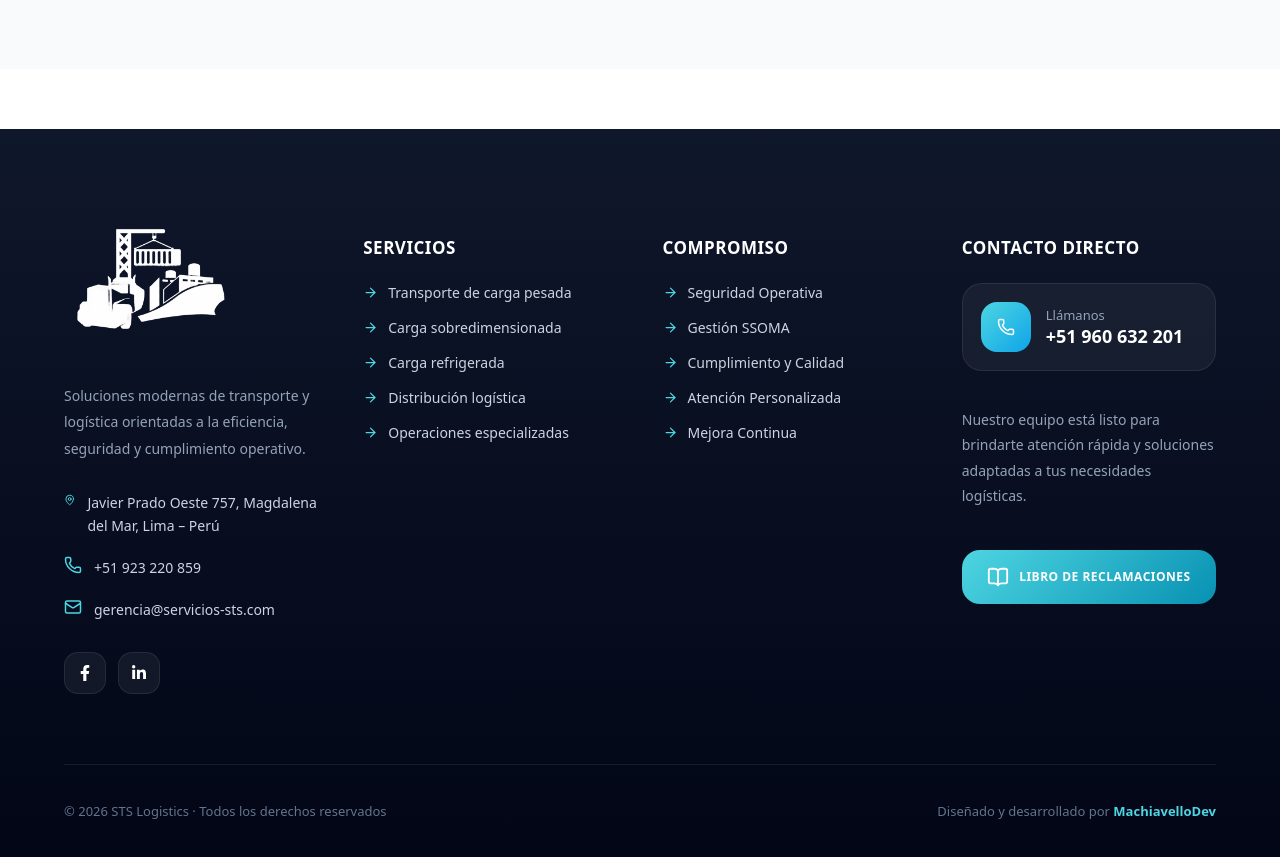
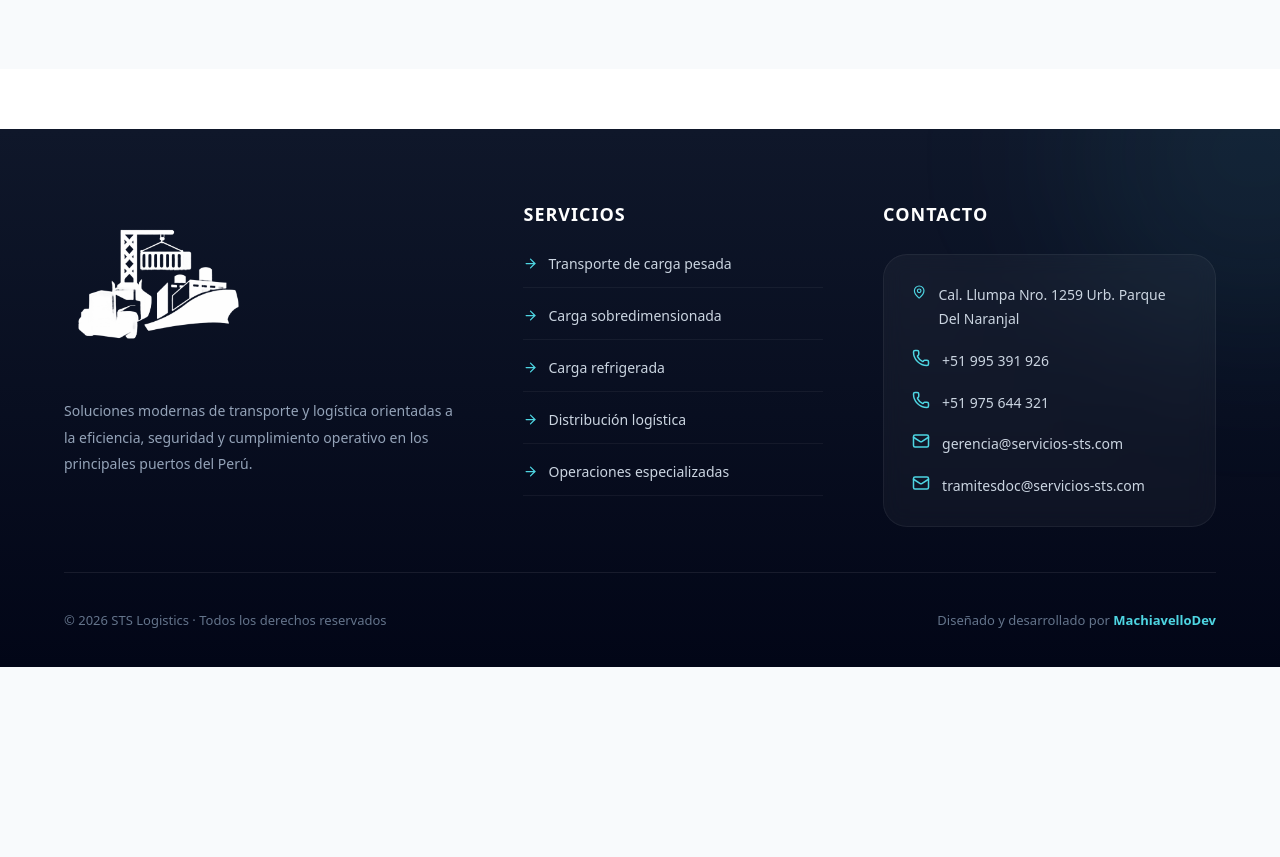
Before and after one commit to MisaelMach377/ServiciosSTS-PaginaWeb, a React (Vite) app: page /control360 in a window 1280 px wide. Shown: the part 3680-4537 px from the top of the page. After the commit the page ends 4347 px from the top, so only its background shows below. Built offline with nearby package versions, Linux system fonts and the light colour scheme.

Commit message:
Solo falta clientes

```diff
--- a/src/components/ContactoBanner.jsx
+++ b/src/components/ContactoBanner.jsx
@@ -61,7 +61,7 @@ const ContactoBanner = () => {
         <div style={styles.contactCards}>
           {/* PHONE */}
           <motion.a
-            href="tel:+51960632201"
+            href="tel:+51995391926"
             whileHover={{ scale: 1.03 }}
             whileTap={{ scale: 0.98 }}
             style={styles.phoneCard}
@@ -73,7 +73,7 @@ const ContactoBanner = () => {
             <div>
               <span style={styles.cardLabel}>LLÁMANOS</span>
 
-              <span style={styles.cardText}>+51 960 632 201</span>
+              <span style={styles.cardText}>+51 995 391 926</span>
             </div>
           </motion.a>
 
--- a/src/components/Footer.jsx
+++ b/src/components/Footer.jsx
@@ -1,8 +1,5 @@
 import React from "react";
-import { motion } from "framer-motion";
-import { MapPin, Phone, Mail, BookOpen, ArrowRight } from "lucide-react";
-
-import { FaFacebookF, FaLinkedinIn } from "react-icons/fa";
+import { MapPin, Phone, Mail, ArrowRight } from "lucide-react";
 
 import logoBlanco from "../assets/LogoBlanco_ServicioSts.png";
 
@@ -11,47 +8,21 @@ const Footer = () => {
 
   return (
     <footer id="contacto" style={styles.footer}>
+      <div style={styles.overlay}></div>
+
       <div style={styles.container}>
-        {/* LOGO + CONTACTO */}
-        <div style={styles.column}>
+        {/* IZQUIERDA */}
+        <div style={styles.brandColumn}>
           <img src={logoBlanco} alt="STS Logistics" style={styles.logo} />
 
           <p style={styles.description}>
             Soluciones modernas de transporte y logística orientadas a la
-            eficiencia, seguridad y cumplimiento operativo.
+            eficiencia, seguridad y cumplimiento operativo en los principales
+            puertos del Perú.
           </p>
-
-          <div style={styles.contactGroup}>
-            <div style={styles.contactItem}>
-              <MapPin size={18} color="#4ed5e2" />
-              <p style={styles.text}>
-                Javier Prado Oeste 757, Magdalena del Mar, Lima – Perú
-              </p>
-            </div>
-
-            <div style={styles.contactItem}>
-              <Phone size={18} color="#4ed5e2" />
-              <p style={styles.text}>+51 923 220 859</p>
-            </div>
-
-            <div style={styles.contactItem}>
-              <Mail size={18} color="#4ed5e2" />
-              <p style={styles.text}>gerencia@servicios-sts.com</p>
-            </div>
-          </div>
-
-          <div style={styles.socials}>
-            <SocialBtn>
-              <FaFacebookF />
-            </SocialBtn>
-
-            <SocialBtn>
-              <FaLinkedinIn />
-            </SocialBtn>
-          </div>
         </div>
 
-        {/* SERVICIOS */}
+        {/* CENTRO */}
         <div style={styles.column}>
           <h3 style={styles.title}>SERVICIOS</h3>
 
@@ -71,53 +42,46 @@ const Footer = () => {
           </ul>
         </div>
 
-        {/* COMPROMISO */}
+        {/* DERECHA */}
         <div style={styles.column}>
-          <h3 style={styles.title}>COMPROMISO</h3>
+          <h3 style={styles.title}>CONTACTO</h3>
 
-          <ul style={styles.list}>
-            {[
-              "Seguridad Operativa",
-              "Gestión SSOMA",
-              "Cumplimiento y Calidad",
-              "Atención Personalizada",
-              "Mejora Continua",
-            ].map((item) => (
-              <li key={item} style={styles.listItem}>
-                <ArrowRight size={15} color="#4ed5e2" />
-                {item}
-              </li>
-            ))}
-          </ul>
-        </div>
+          <div style={styles.infoBox}>
+            <div style={styles.contactItem}>
+              <MapPin size={18} color="#4ed5e2" />
 
-        {/* CONTACTO */}
-        <div style={styles.column}>
-          <h3 style={styles.title}>CONTACTO DIRECTO</h3>
-
-          <div style={styles.phoneCard}>
-            <div style={styles.phoneIcon}>
-              <Phone size={18} color="#fff" />
+              <p style={styles.text}>
+                Cal. Llumpa Nro. 1259 Urb. Parque Del Naranjal
+              </p>
             </div>
 
-            <div>
-              <p style={styles.phoneLabel}>Llámanos</p>
-              <span style={styles.phoneNumber}>+51 960 632 201</span>
+            <div style={styles.contactItem}>
+              <Phone size={18} color="#4ed5e2" />
+
+              <p style={styles.text}>+51 995 391 926</p>
+            </div>
+
+            <div style={styles.contactItem}>
+              <Phone size={18} color="#4ed5e2" />
+
+              <p style={styles.text}>+51 975 644 321</p>
+            </div>
+
+            <div style={styles.contactItem}>
+              <Mail size={18} color="#4ed5e2" />
+
+              <p style={styles.text}>gerencia@servicios-sts.com</p>
+            </div>
+
+            <div style={styles.contactItem}>
+              <Mail size={18} color="#4ed5e2" />
+
+              <p style={styles.text}>tramitesdoc@servicios-sts.com</p>
             </div>
           </div>
-
-          <p style={styles.consultText}>
-            Nuestro equipo está listo para brindarte atención rápida y
-            soluciones adaptadas a tus necesidades logísticas.
-          </p>
-
-          <motion.div whileHover={{ y: -4 }} style={styles.reclamaciones}>
-            <BookOpen size={22} color="#fff" />
-
-            <span style={styles.reclamasText}>LIBRO DE RECLAMACIONES</span>
-          </motion.div>
         </div>
       </div>
+
       {/* COPYRIGHT */}
       <div style={styles.bottomBar}>
         <p>© {anioActual} STS Logistics · Todos los derechos reservados</p>
@@ -138,32 +102,43 @@ const Footer = () => {
   );
 };
 
-const SocialBtn = ({ children }) => (
-  <motion.a
-    whileHover={{
-      y: -4,
-      backgroundColor: "#4ed5e2",
-    }}
-    href="#"
-    style={styles.socialIcon}
-  >
-    {children}
-  </motion.a>
-);
-
 const styles = {
   footer: {
+    position: "relative",
     background: "linear-gradient(to bottom, #0f172a 0%, #020617 100%)",
     color: "#fff",
-    padding: "90px 5% 25px 5%",
+    padding: "55px 5% 25px 5%",
+    overflow: "hidden",
+  },
+
+  overlay: {
+    position: "absolute",
+    top: "-150px",
+    right: "-150px",
+    width: "350px",
+    height: "350px",
+    background: "rgba(78,213,226,0.08)",
+    borderRadius: "50%",
+    filter: "blur(90px)",
   },
 
   container: {
-    maxWidth: "1250px",
+    position: "relative",
+    zIndex: 2,
+
+    maxWidth: "1280px",
     margin: "0 auto",
+
     display: "grid",
-    gridTemplateColumns: "repeat(auto-fit, minmax(250px, 1fr))",
-    gap: "45px",
+
+    gridTemplateColumns: "1.2fr 0.9fr 1fr",
+    gap: "60px",
+  },
+
+  brandColumn: {
+    display: "flex",
+    flexDirection: "column",
+    justifyContent: "center",
   },
 
   column: {
@@ -172,8 +147,8 @@ const styles = {
   },
 
   logo: {
-    width: "170px",
-    marginBottom: "24px",
+    width: "185px",
+    marginBottom: "28px",
     filter: "brightness(0) invert(1)",
   },
 
@@ -181,21 +156,26 @@ const styles = {
     color: "#94a3b8",
     lineHeight: "1.9",
     fontSize: "14px",
-    marginBottom: "28px",
+    maxWidth: "430px",
+  },
+
+  infoBox: {
+    background: "rgba(255,255,255,0.04)",
+    border: "1px solid rgba(255,255,255,0.06)",
+    borderRadius: "24px",
+    padding: "28px",
+    display: "flex",
+    flexDirection: "column",
+    gap: "18px",
+    backdropFilter: "blur(10px)",
   },
 
   title: {
-    fontSize: "17px",
+    fontSize: "18px",
     fontWeight: "800",
-    marginBottom: "24px",
-    letterSpacing: "0.5px",
+    marginBottom: "28px",
+    letterSpacing: "1px",
     color: "#fff",
-  },
-
-  contactGroup: {
-    display: "flex",
-    flexDirection: "column",
-    gap: "18px",
   },
 
   contactItem: {
@@ -211,113 +191,51 @@ const styles = {
     margin: 0,
   },
 
-  socials: {
-    display: "flex",
-    gap: "12px",
-    marginTop: "30px",
-  },
-
-  socialIcon: {
-    width: "42px",
-    height: "42px",
-    borderRadius: "14px",
-    background: "rgba(255,255,255,0.06)",
-    border: "1px solid rgba(255,255,255,0.08)",
-    display: "flex",
-    alignItems: "center",
-    justifyContent: "center",
-    color: "#fff",
-    cursor: "pointer",
-    transition: "0.3s ease",
-    textDecoration: "none",
-  },
-
   list: {
     listStyle: "none",
     padding: 0,
     margin: 0,
+
     display: "flex",
     flexDirection: "column",
-    gap: "16px",
+    gap: "18px",
   },
 
   listItem: {
     display: "flex",
     alignItems: "center",
     gap: "10px",
+
     color: "#cbd5e1",
+
     fontSize: "14px",
-    transition: "0.3s ease",
-    cursor: "pointer",
-  },
 
-  phoneCard: {
-    display: "flex",
-    alignItems: "center",
-    gap: "15px",
-    background: "rgba(255,255,255,0.05)",
-    border: "1px solid rgba(255,255,255,0.08)",
-    borderRadius: "20px",
-    padding: "18px",
-    marginBottom: "22px",
-  },
+    paddingBottom: "14px",
 
-  phoneIcon: {
-    width: "50px",
-    height: "50px",
-    borderRadius: "16px",
-    background: "linear-gradient(135deg, #4ed5e2, #0ea5e9)",
-    display: "flex",
-    alignItems: "center",
-    justifyContent: "center",
-  },
-
-  phoneLabel: {
-    margin: 0,
-    color: "#94a3b8",
-    fontSize: "13px",
-  },
-
-  phoneNumber: {
-    fontSize: "18px",
-    fontWeight: "800",
-    color: "#fff",
-  },
-
-  consultText: {
-    color: "#94a3b8",
-    lineHeight: "1.8",
-    fontSize: "14px",
-  },
-
-  reclamaciones: {
-    marginTop: "28px",
-    background: "linear-gradient(135deg, #4ed5e2, #0891b2)",
-    borderRadius: "18px",
-    padding: "16px",
-    display: "flex",
-    alignItems: "center",
-    justifyContent: "center",
-    gap: "10px",
-    cursor: "pointer",
-  },
-
-  reclamasText: {
-    fontSize: "12px",
-    fontWeight: "800",
-    letterSpacing: "0.5px",
+    borderBottom: "1px solid rgba(255,255,255,0.05)",
   },
 
   bottomBar: {
-    maxWidth: "1250px",
-    margin: "70px auto 0 auto",
-    paddingTop: "24px",
+    position: "relative",
+    zIndex: 2,
+
+    maxWidth: "1280px",
+
+    margin: "45px auto 0 auto",
+    paddingTop: "25px",
+
     borderTop: "1px solid rgba(255,255,255,0.08)",
+
     display: "flex",
+
     justifyContent: "space-between",
+
     flexWrap: "wrap",
+
     gap: "12px",
+
     color: "#64748b",
+
     fontSize: "13px",
   },
 
--- a/src/components/Hero.jsx
+++ b/src/components/Hero.jsx
@@ -119,7 +119,9 @@ const styles = {
     padding: "0 8%",
     display: "flex",
     flexDirection: "column",
-    justifyContent: "center",
+    justifyContent: "flex-start",
+    paddingTop: "140px",
+    paddingBottom: "60px",
     color: "#fff",
     position: "relative",
     zIndex: 2,
--- a/src/components/WhatsappFloat.jsx
+++ b/src/components/WhatsappFloat.jsx
@@ -19,7 +19,7 @@ export default function WhatsappFloat() {
 
       {/* Botón Principal con el Logo Oficial */}
       <motion.a
-        href="https://wa.me/51960632001"
+        href="https://wa.me/51995391926"
         target="_blank"
         rel="noopener noreferrer"
         style={styles.whatsappBtn}
```
Also changed, not shown: src/components/Monitoreo.jsx (+8 -15 lines), src/assets/GEOCERCAS_STS.jpg (added), src/assets/Historial_STS.jpg (added).
